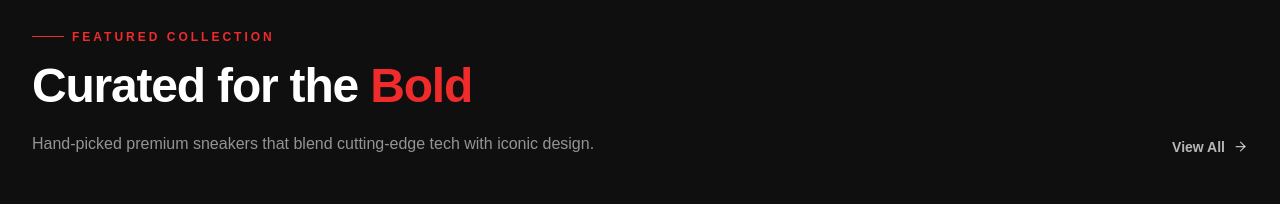
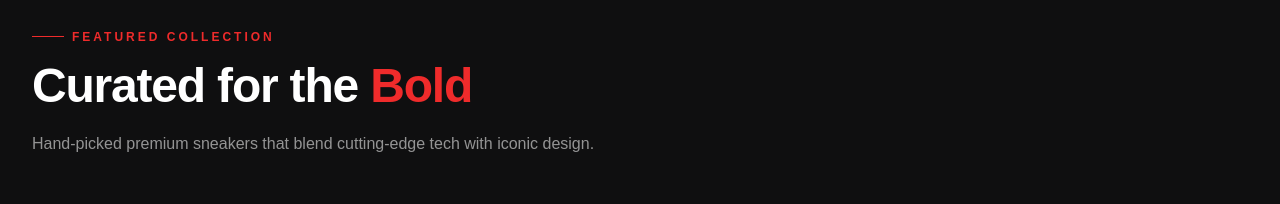
Before and after one commit to fakih22/velox, a Next.js app: page / in a window 1280 px wide. Shown: the part 1020-1224 px from the top of the page. Built offline with nearby package versions, Linux system fonts and the light colour scheme.

Commit message:
update section 2

```diff
--- a/src/components/FeaturedCollection.tsx
+++ b/src/components/FeaturedCollection.tsx
@@ -15,17 +15,10 @@ export default function FeaturedCollection() {
             highlight="Bold"
             subtitle="Hand-picked premium sneakers that blend cutting-edge tech with iconic design."
           />
-          <a
-            href="#best-sellers"
-            className="group hidden items-center gap-2 text-sm font-semibold text-white/70 transition-colors hover:text-white sm:flex"
-          >
-            View All
-            <ArrowRight size={15} className="transition-transform group-hover:translate-x-1" />
-          </a>
         </div>
 
         <div className="mt-12 grid grid-cols-1 gap-6 sm:grid-cols-2 lg:grid-cols-4">
-          {featuredProducts.map((p, i) => (
+          {featuredProducts.slice(0, 4).map((p, i) => (
             <ProductCard key={p.id} product={p} index={i} />
           ))}
         </div>
```
